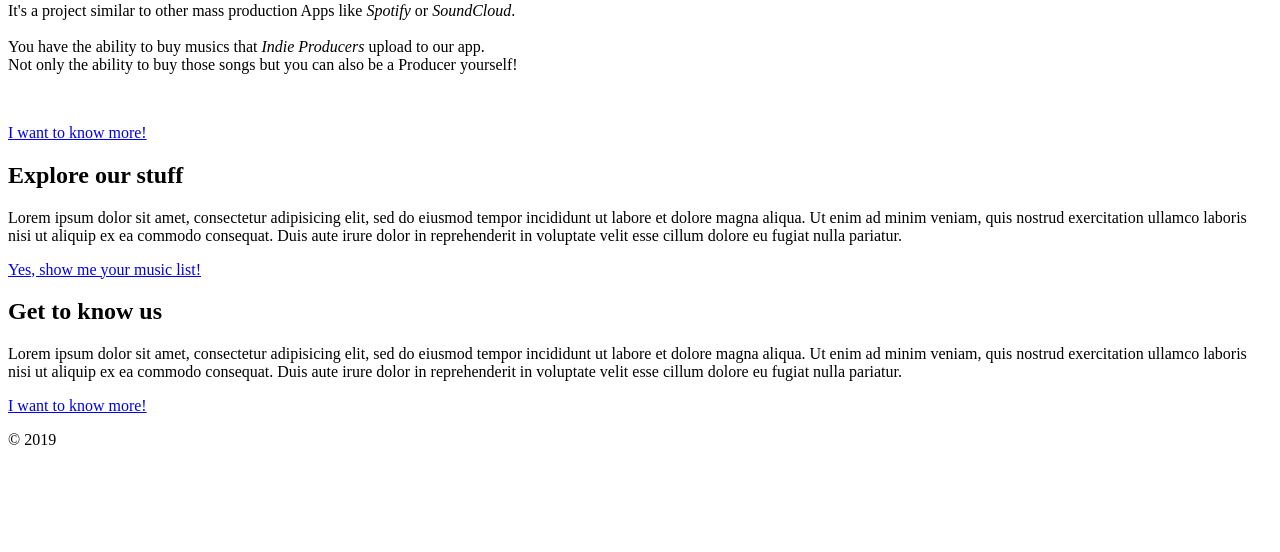
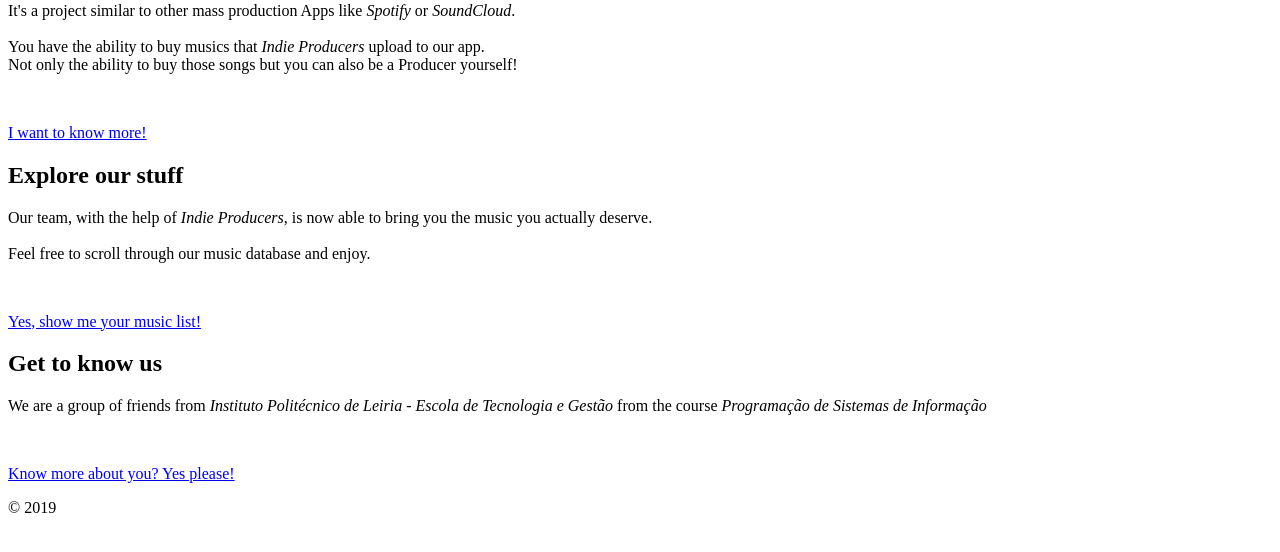
Before and after one commit to BeatBunny/BeatBunny, a Yii app: template advanced/frontend/views/site/index.php in a window 1280 px wide. Shown: the part 233-785 px from the top of the page. Run offline with PHP 8.4 and a stand-in for Yii, Linux system fonts and the light colour scheme; the template is opened without the code that fills it, so the values that code supplies are empty; some libraries are stand-ins or nearby versions.

Commit message:
End of Class

```diff
--- a/advanced/frontend/views/site/aboutUs.php
+++ b/advanced/frontend/views/site/aboutUs.php
@@ -9,7 +9,7 @@ $this->params['breadcrumbs'][] = $this->title;
 ?>
 <div class="site-about">
     <h1><?= Html::encode($this->title) ?></h1>
-    <div class="row">
+    <div class="row" style="margin-top: 5%;">
         <div class="col-md-4 centerThemBitches">
             <span class="userImage"><?= Html::img('@web/images/user.png', ['alt'=>"User"],[ "id"=>"userImage"]); ?></span>
             <h2>
--- a/advanced/frontend/views/site/index.php
+++ b/advanced/frontend/views/site/index.php
@@ -20,6 +20,7 @@ $this->title = 'beatBunny';
 
         <div class="row">
             <div class="col-lg-4">
+                <div class="col-lg-12">
                     <h2>About the App</h2>
 
                     <p style="display: none;">This App has only one purpose, our team needed to get a 20 mark in 4 different courses and we will get it.</p>
@@ -29,28 +30,30 @@ $this->title = 'beatBunny';
                         <br><br>You have the ability to buy musics that <i>Indie Producers</i> upload to our app.<br>Not only the ability to buy those songs but you can also be a Producer yourself!
                     </p>
                     <br>
-                <p style="display: none;"><a class="btn btn-default" href="http://www.yiiframework.com/doc/">Yii Documentation &raquo;</a></p>
+                </div>
+                <div class="col-lg-12">
                     <p><?php echo Html::a('I want to know more!', Url::toRoute(['site/about']), ['class' => 'btn btn-default'] )?></p>
                 </div>
+            </div>
             <div class="col-lg-4">
+                <div class="col-lg-12">
                 <h2>Explore our stuff</h2>
 
-                <p>Lorem ipsum dolor sit amet, consectetur adipisicing elit, sed do eiusmod tempor incididunt ut labore et
-                    dolore magna aliqua. Ut enim ad minim veniam, quis nostrud exercitation ullamco laboris nisi ut aliquip
-                    ex ea commodo consequat. Duis aute irure dolor in reprehenderit in voluptate velit esse cillum dolore eu
-                    fugiat nulla pariatur.</p>
+                <p>Our team, with the help of <i>Indie Producers</i>, is now able to bring you the music you actually deserve.<br><br>Feel free to scroll through our music database and enjoy.</p>
 
+                <br>
+                </div>
+                <div class="col-lg-12">
                     <p><?php echo Html::a('Yes, show me your music list!', Url::toRoute(['', '']), ['class' => 'btn btn-default'] )?></p>
+                </div>
             </div>
             <div class="col-lg-4">
                 <h2>Get to know us</h2>
 
-                <p>Lorem ipsum dolor sit amet, consectetur adipisicing elit, sed do eiusmod tempor incididunt ut labore et
-                    dolore magna aliqua. Ut enim ad minim veniam, quis nostrud exercitation ullamco laboris nisi ut aliquip
-                    ex ea commodo consequat. Duis aute irure dolor in reprehenderit in voluptate velit esse cillum dolore eu
-                    fugiat nulla pariatur.</p>
+                <p>We are a group of friends from <i>Instituto Politécnico de Leiria</i> - <i>Escola de Tecnologia e Gestão</i> from the course <i>Programação de Sistemas de Informação</i></p>
 
-                <p><?php echo Html::a('I want to know more!', Url::toRoute(['site/about-us']), ['class' => 'btn btn-default'] )?></p>
+                <br>
+                <p><?php echo Html::a('Know more about you? Yes please!', Url::toRoute(['site/about-us']), ['class' => 'btn btn-default'] )?></p>
             </div>
         </div>
         <div class="row">
```
Also changed, not shown: advanced/frontend/views/site/about.php (+10 -1 lines). Lines whose indentation alone changed are shown as unchanged.
